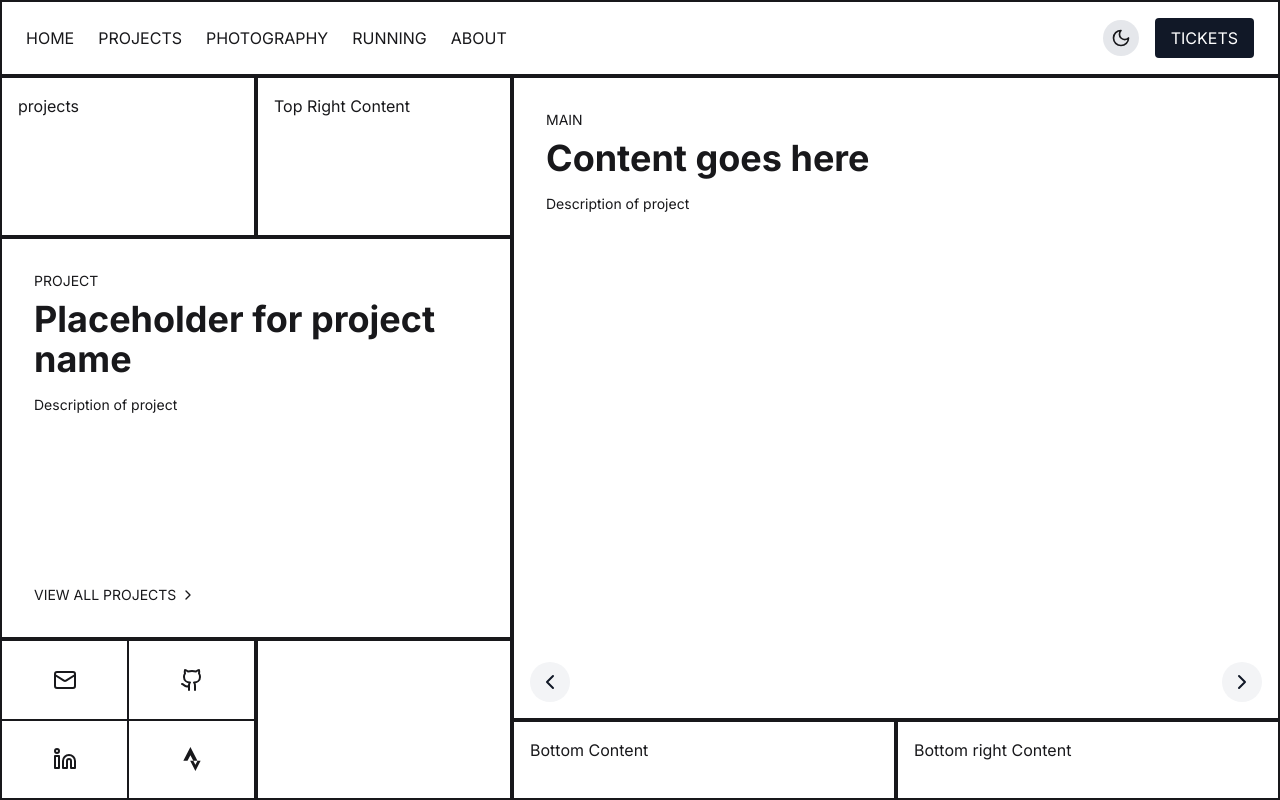
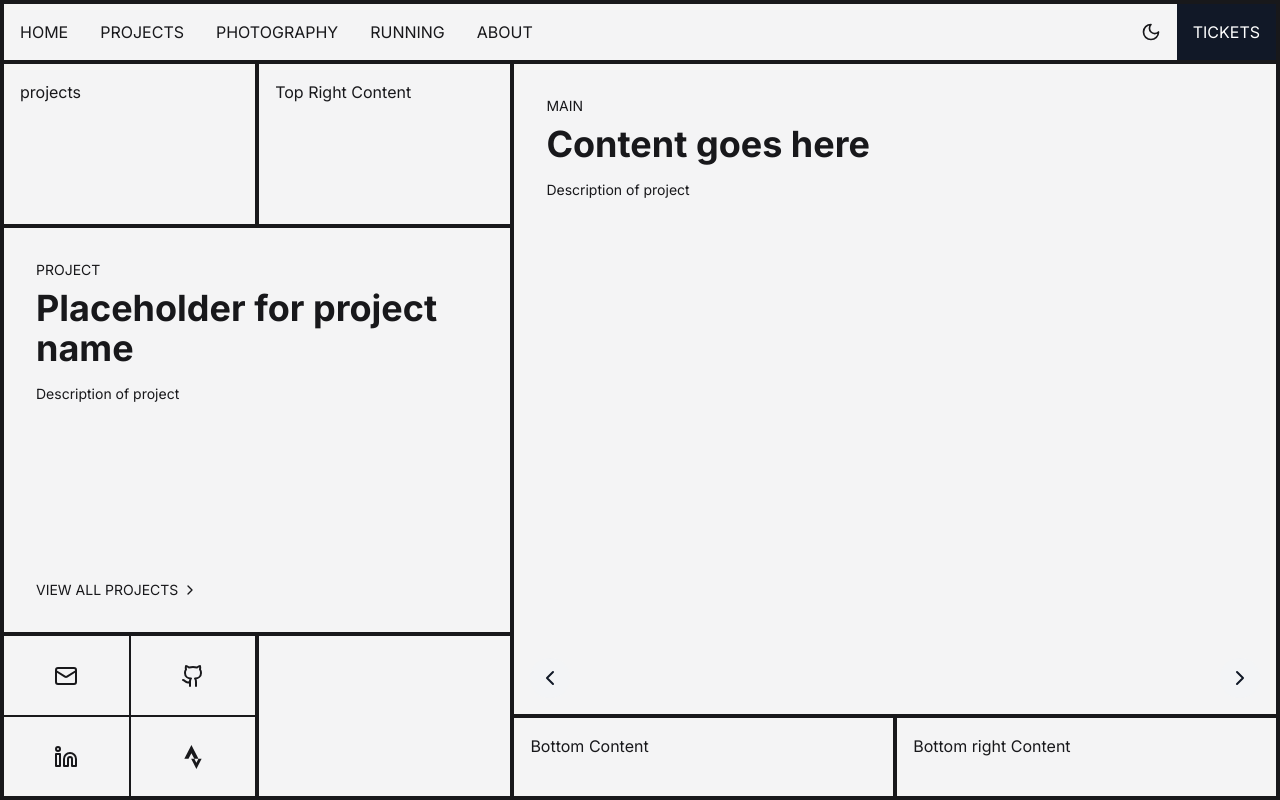
Before and after one commit to tordar/portfolio-template, a Next.js app: page /projects in a window 1280 px wide. Built offline with nearby package versions, Linux system fonts and the light colour scheme.

Commit message:
improved nav bar styling

```diff
--- a/src/app/globals.css
+++ b/src/app/globals.css
@@ -3,21 +3,26 @@
 @tailwind utilities;
 
 :root {
-  --background: white;
+  --background: #f4f4f5;
   --text: #18181b;
   --border: #18181b;
+  --hover-bg: #18181b;
+  --hover-text: #f4f4f5;
 }
 
 [data-theme="dark"] {
   --background: #18181b;
-  --text: white;
+  --text: #f4f4f5;
   --border: #4B5563;
+  --hover-bg: #4B5563;
+  --hover-text: #18181b;
 }
 
 [data-theme-container] {
   background-color: var(--background);
   color: var(--text);
   fill: var(--text);
+  border-color: var(--border);
 }
 
 .theme-area {
@@ -32,3 +37,34 @@
   border-style: solid;
   border-color: #e5e7eb;
 }
+
+@layer base {
+  *, ::before, ::after {
+    border-color: transparent;
+  }
+}
+
+@layer components {
+  .border-2 {
+    border-width: 2px;
+    border-style: solid;
+  }
+
+  .nav-link {
+    display: flex;
+    align-items: center;
+    padding: 1rem;
+    transition: background-color 0.3s ease;
+  }
+
+  .nav-link:hover {
+    background-color: var(--hover-bg);
+    color: var(--hover-text)
+  }
+
+  @media (min-width: 1024px) {
+    .nav-link {
+      height: 100%;
+    }
+  }
+}
--- a/src/app/layout.tsx
+++ b/src/app/layout.tsx
@@ -45,7 +45,7 @@ export default function RootLayout({
         <ClientThemeProvider>
             <LayoutProvider>
                 <ContentProvider>
-                    <div className="min-h-screen  flex flex-col" data-theme-container>
+                    <div className="min-h-screen border-2 flex flex-col" data-theme-container>
                         <NavBar />
                         <div className="flex-1 grid grid-cols-1 md:grid-cols-10 grid-rows-none md:grid-rows-[repeat(9,1fr)] ">
                             <DynamicArea area="topLeft" className="theme-area md:col-span-2 md:row-span-2 border-2"/>
--- a/src/components/NavBar.tsx
+++ b/src/components/NavBar.tsx
@@ -10,7 +10,8 @@ export default function NavBar() {
     const { theme, toggleTheme } = useTheme()
 
     return (
-        <nav className="theme-area py-4 px-6 flex justify-between items-center border-2">
+        <nav className="theme-area border-2 flex flex-col lg:flex-row justify-between items-stretch">
+            <div className="flex justify-between items-center p-4 lg:p-0">
                 <div className="lg:hidden">
                     <button
                         onClick={() => setIsMenuOpen(!isMenuOpen)}
@@ -19,25 +20,7 @@ export default function NavBar() {
                         {isMenuOpen ? <X className="w-6 h-6" /> : <Menu className="w-6 h-6" />}
                     </button>
                 </div>
-            <div className={`lg:flex items-center justify-between w-full ${isMenuOpen ? 'block' : 'hidden'}`}>
-                <div className="flex flex-col lg:flex-row lg:space-x-6 space-y-2 lg:space-y-0">
-                    <Link href="/" className="hover:text-gray-600 dark:hover:text-gray-300 transition-colors">
-                        HOME
-                    </Link>
-                    <Link href="/projects" className="hover:text-gray-600 dark:hover:text-gray-300 transition-colors">
-                        PROJECTS
-                    </Link>
-                    <Link href="/photography" className="hover:text-gray-600 dark:hover:text-gray-300 transition-colors">
-                        PHOTOGRAPHY
-                    </Link>
-                    <Link href="/running" className="hover:text-gray-600 dark:hover:text-gray-300 transition-colors">
-                        RUNNING
-                    </Link>
-                    <Link href="/about" className="hover:text-gray-600 dark:hover:text-gray-300 transition-colors">
-                        ABOUT
-                    </Link>
-                </div>
-                <div className="flex flex-col lg:flex-row items-center mt-4 lg:mt-0 space-y-2 lg:space-y-0 lg:space-x-4">
+                <div className="lg:hidden">
                     <button
                         className="p-2 rounded-full bg-gray-200 dark:bg-gray-700 hover:bg-gray-300 dark:hover:bg-gray-600 transition-colors"
                         onClick={toggleTheme}
@@ -45,7 +28,25 @@ export default function NavBar() {
                     >
                         {theme === 'dark' ? <Sun className="w-5 h-5" /> : <Moon className="w-5 h-5" />}
                     </button>
-                    <button className="bg-gray-900 dark:bg-white text-white dark:text-gray-900 px-4 py-2 rounded hover:bg-gray-700 dark:hover:bg-gray-200 transition-colors">
+                </div>
+            </div>
+            <div className={`lg:flex flex-col lg:flex-row justify-between w-full ${isMenuOpen ? 'flex' : 'hidden'}`}>
+                <div className="flex flex-col lg:flex-row">
+                    <Link href="/" className="nav-link">HOME</Link>
+                    <Link href="/projects" className="nav-link">PROJECTS</Link>
+                    <Link href="/photography" className="nav-link">PHOTOGRAPHY</Link>
+                    <Link href="/running" className="nav-link">RUNNING</Link>
+                    <Link href="/about" className="nav-link">ABOUT</Link>
+                </div>
+                <div className="flex flex-col lg:flex-row items-stretch">
+                    <button
+                        className="hidden lg:flex items-center justify-center p-4 hover:bg-gray-200 dark:hover:bg-gray-700 transition-colors"
+                        onClick={toggleTheme}
+                        aria-label="Toggle theme"
+                    >
+                        {theme === 'dark' ? <Sun className="w-5 h-5" /> : <Moon className="w-5 h-5" />}
+                    </button>
+                    <button className="nav-link bg-gray-900 dark:bg-white text-white dark:text-gray-900 hover:bg-gray-700 dark:hover:bg-gray-200 transition-colors">
                         TICKETS
                     </button>
                 </div>
```
Lines whose indentation alone changed are shown as unchanged.
